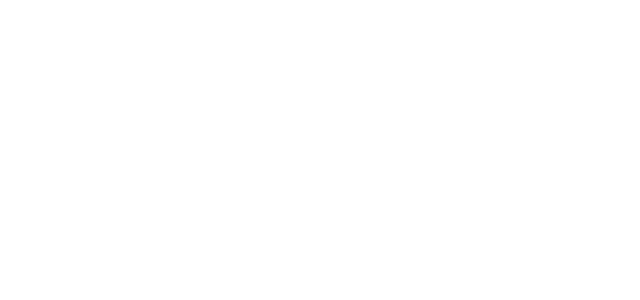
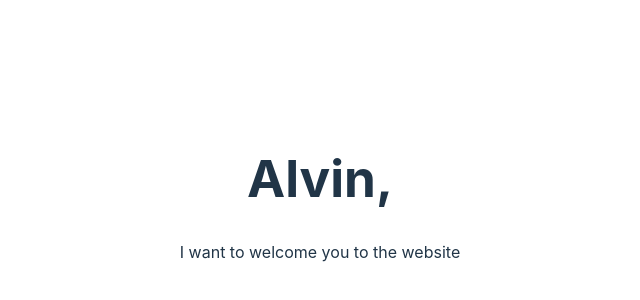
Before and after one commit to JoperHoper/Module6_React_Sandbox, a React (Vite) app in the folder react-sandbox/: page / in a window 1280 px wide. Shown: the part 202-502 px from the top of the page, without its empty margins (320-960 px from the left). Built offline with nearby package versions, Linux system fonts and the light colour scheme.

Commit message:
Exercise 1

```diff
--- a/react-sandbox/src/App.jsx
+++ b/react-sandbox/src/App.jsx
@@ -1,6 +1,6 @@
 import { useState } from "react";
 import "./App.css";
-import { greeting } from "./components/Greeting";
+import { Greeting, GreetingsHoC } from "./components/Greeting";
 
 const App = () => {
   // STATES & VARIABLES
@@ -8,7 +8,9 @@ const App = () => {
   //RETURN
   return (
     <>
-      <greeting name={"Josephine"}/>
+      <GreetingsHoC name={"Alvin"}>
+        <p>I want to welcome you to the website</p>
+      </GreetingsHoC>
     </>
   );
 };
--- a/react-sandbox/src/components/Greeting.jsx
+++ b/react-sandbox/src/components/Greeting.jsx
@@ -1,29 +1,23 @@
-export const greeting = ({name}) => {
+export const Greeting = ({ name }) => {
 
-    var welcomeString = "Hello World"
+    var welcomeString = `${name ? name : "Hellow"}World`
 
-    if(name){
-        welcomeString.slice(0,9)
-    }
-
-    return(
+    return (
         <div>
             <h1>{welcomeString}</h1>
         </div>
     );
 };
 
-// export const greetingHoC = ({name}) => {
-
-//     var welcomeString = "Hello World"
-
-//     if(name){
-//         welcomeString.slice(0,9)
-//     }
-
-//     return(
-//         <div>
-//             <h1>{welcomeString}</h1>
-//         </div>
-//     );
-// };
+export const GreetingsHoC = ({ name, children }) => {
+    // STATE AND VAR
+    var welcomeString = `${name},`;
+    // FUNCTIONS
+    // RETURN
+    return (
+        <div>
+            <h1>{welcomeString}</h1>
+            {children}
+        </div>
+    );
+};
--- a/react-sandbox/src/components/HoClabel.jsx
+++ b/react-sandbox/src/components/HoClabel.jsx
@@ -2,7 +2,7 @@ export const HoClabel = ({label, children }) => {
 
     return (
         <div>
-            <p>{label}</p>
+            {label}
             {children}
         </div>
     )
```
